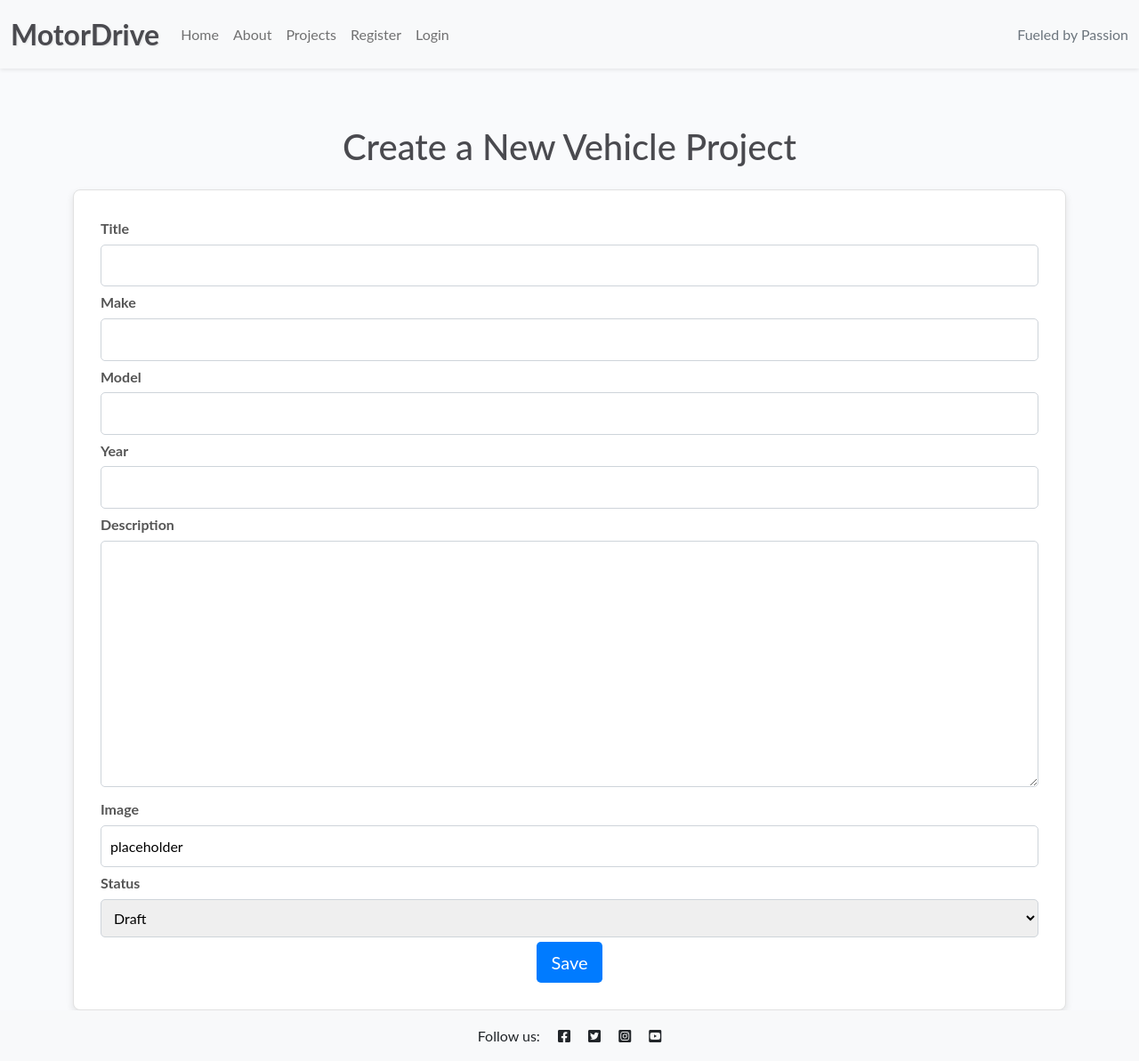
After one commit to rhoshan-d/django-blog, a Django app: page /vehicles-projects/create/ in a window 1280 px wide. The commit adds this page. Shown: the whole page at 89% size. Run offline with Django 4.2, Linux system fonts and the light colour scheme.

Commit message:
feat(ALOT of changes and style update. New project build page created)

```diff
--- /dev/null
+++ b/blog/templates/blog/project_form.html
@@ -0,0 +1,85 @@
+{% extends 'base.html' %}
+{% load static %}
+{% block content %}
+
+<main class="container mt-5">
+    <h1 class="mb-4 text-center">Create a New Vehicle Project</h1>
+    <form method="post" enctype="multipart/form-data" class="custom-form">
+        {% csrf_token %}
+
+        <div class="form-group">
+            {{ form.non_field_errors }}
+        </div>
+
+        {% for field in form %}
+            {% if field.name != 'slug' and field.name != 'owner' %}
+                <div class="form-group">
+                    <label for="{{ field.id_for_label }}">{{ field.label }}</label>
+                    {{ field }}
+                    <div class="text-danger">{{ field.errors }}</div>
+                </div>
+            {% endif %}
+        {% endfor %}
+
+        <div class="text-center">
+            <button type="submit" class="btn btn-primary btn-lg">Save</button>
+        </div>
+    </form>
+</main>
+
+<style>
+    .custom-form {
+        background-color: #ffffff;
+        border: 1px solid #e1e1e1;
+        padding: 30px;
+        border-radius: 8px;
+        box-shadow: 0 4px 8px rgba(0, 0, 0, 0.1);
+    }
+
+    .custom-form h1 {
+        font-family: 'Arial', sans-serif;
+        color: #333;
+    }
+
+    .form-group label {
+        font-weight: bold;
+        color: #555;
+        margin-bottom: 5px;
+    }
+
+    .form-group input,
+    .form-group select,
+    .form-group textarea {
+        border-radius: 5px;
+        border: 1px solid #ced4da;
+        padding: 10px;
+        transition: border-color 0.3s, box-shadow 0.3s;
+        width: 100%;
+        font-size: 1rem;
+    }
+
+    .form-group input:focus,
+    .form-group select:focus,
+    .form-group textarea:focus {
+        border-color: #007bff;
+        box-shadow: 0 0 5px rgba(0, 123, 255, 0.5);
+        outline: none;
+    }
+
+    .text-danger {
+        font-size: 0.9rem;
+        margin-top: 5px;
+    }
+
+    .btn-primary {
+        background-color: #007bff;
+        border: none;
+        transition: background-color 0.3s;
+    }
+
+    .btn-primary:hover {
+        background-color: #0056b3;
+    }
+</style>
+
+{% endblock %}
--- a/blog/urls.py
+++ b/blog/urls.py
@@ -2,10 +2,14 @@ from . import views
 from django.urls import path
 
 urlpatterns = [
+    path('vehicles-projects/', views.VehicleProjectList.as_view(), name='project_list'),
+    path('vehicles-projects/create/', views.VehicleProjectCreate.as_view(), name='project_create'),
+    path('vehicles-projects/<slug:slug>/', views.vehicle_project_detail, name='project_detail'),
+    path('vehicles-projects/<slug:slug>/edit/', views.VehicleProjectUpdate.as_view(), name='project_edit'),
+    path('vehicles-projects/<slug:slug>/delete/', views.VehicleProjectDelete.as_view(), name='project_delete'),
+
     path("", views.PostList.as_view(), name='home'),
     path('<slug:slug>/', views.post_detail, name='post_detail'),
-    path('<slug:slug>/edit_comment/<int:comment_id>',
-         views.comment_edit, name='comment_edit'),
-    path('<slug:slug>/delete_comment/<int:comment_id>',
-         views.comment_delete, name='comment_delete'),
+    path('<slug:slug>/edit_comment/<int:comment_id>', views.comment_edit, name='comment_edit'),
+    path('<slug:slug>/delete_comment/<int:comment_id>', views.comment_delete, name='comment_delete'),
 ]
--- a/blog/views.py
+++ b/blog/views.py
@@ -2,31 +2,19 @@ from django.shortcuts import render, get_object_or_404, reverse
 from django.views import generic
 from django.contrib import messages
 from django.http import HttpResponseRedirect
-from .models import Post, Comment
+from django.views import View
+from django.views.generic.edit import CreateView, UpdateView, DeleteView
+from django.urls import reverse_lazy
+from django.utils.text import slugify
+from .models import Post, Comment, VehicleProject
 from .forms import CommentForm
-
-# Create your views here.
 
 class PostList(generic.ListView):
     queryset = Post.objects.filter(status=1)
     template_name = "blog/index.html"
     paginate_by = 6
 
-
 def post_detail(request, slug):
-    """
-    Display an individual :model:`blog.Post`.
-
-    **Context**
-
-    ``post``
-        An instance of :model:`blog.Post`.
-
-    **Template:**
-
-    :template:`blog/post_detail.html`
-    """
-
     queryset = Post.objects.filter(status=1)
     post = get_object_or_404(queryset, slug=slug)
     comments = post.comments.all().order_by("-created_on")
@@ -39,32 +27,20 @@ def post_detail(request, slug):
             comment.author = request.user
             comment.post = post
             comment.save()
-            messages.add_message(request, messages.SUCCESS,
-            'Comment submitted and awaiting approval'
-            )
-    return render(
-        request,
-        "blog/post_detail.html",
-        {
-            "post": post,
-            "comments": comments,
-            "comment_count": comment_count,
-            "comment_form": comment_form,
-        },
-    )
-
+            messages.add_message(request, messages.SUCCESS, 'Comment submitted and awaiting approval')
+    return render(request, "blog/post_detail.html", {
+        "post": post,
+        "comments": comments,
+        "comment_count": comment_count,
+        "comment_form": comment_form,
+    })
 
 def comment_edit(request, slug, comment_id):
-    """
-    view to edit comments
-    """
     if request.method == "POST":
-
         queryset = Post.objects.filter(status=1)
         post = get_object_or_404(queryset, slug=slug)
         comment = get_object_or_404(Comment, pk=comment_id)
         comment_form = CommentForm(data=request.POST, instance=comment)
-
         if comment_form.is_valid() and comment.author == request.user:
             comment = comment_form.save(commit=False)
             comment.post = post
@@ -73,22 +49,51 @@ def comment_edit(request, slug, comment_id):
             messages.add_message(request, messages.SUCCESS, 'Comment Updated!')
         else:
             messages.add_message(request, messages.ERROR, 'Error updating comment!')
-
     return HttpResponseRedirect(reverse('post_detail', args=[slug]))
 
-
 def comment_delete(request, slug, comment_id):
-    """
-    view to delete comment
-    """
     queryset = Post.objects.filter(status=1)
     post = get_object_or_404(queryset, slug=slug)
     comment = get_object_or_404(Comment, pk=comment_id)
-
     if comment.author == request.user:
         comment.delete()
         messages.add_message(request, messages.SUCCESS, 'Comment deleted!')
     else:
         messages.add_message(request, messages.ERROR, 'You can only delete your own comments!')
+    return HttpResponseRedirect(reverse('post_detail', args=[slug]))
 
-    return HttpResponseRedirect(reverse('post_detail', args=[slug]))
+class VehicleProjectList(View):
+    def get(self, request):
+        projects = VehicleProject.objects.filter(status=1).order_by('-created_on')
+        return render(request, 'blog/project_list.html', {'projects': projects})
+
+
+def vehicle_project_detail(request, slug):
+    project = get_object_or_404(VehicleProject, slug=slug)
+    return render(request, 'blog/project_detail.html', {'project': project})
+
+class VehicleProjectCreate(CreateView):
+    model = VehicleProject
+    fields = ['title', 'make', 'model', 'year', 'description', 'vehicle_image', 'status']
+    template_name = 'blog/project_form.html'
+    success_url = reverse_lazy('project_list')
+
+    def form_valid(self, form):
+        form.instance.owner = self.request.user
+
+        title = form.cleaned_data.get('title')
+        form.instance.slug = slugify(title)
+        form.instance.status = 'published'
+
+        return super().form_valid(form)
+
+class VehicleProjectUpdate(UpdateView):
+    model = VehicleProject
+    fields = ['title', 'slug', 'owner', 'make', 'model', 'year', 'description', 'vehicle_image', 'status']
+    template_name = 'blog/project_form.html'
+    success_url = reverse_lazy('project_list')
+
+class VehicleProjectDelete(DeleteView):
+    model = VehicleProject
+    template_name = 'blog/project_confirm_delete.html'
+    success_url = reverse_lazy('project_list')
--- a/static/css/style.css
+++ b/static/css/style.css
@@ -1,12 +1,16 @@
 body {
     background-color: #F9FAFC;
+    font-family: 'Lato', sans-serif;
+    line-height: 1.6;
+    color: #4A4A4F;
+    margin: 0;
 }
 
 .brand {
-    font-family: Lato, sans-serif;
-    font-size: 1.4rem;
+    font-size: 2rem;
     font-weight: 700;
     color: #4A4A4F;
+    text-shadow: 1px 1px 2px rgba(0, 0, 0, 0.1);
 }
 
 .red-o {
--- a/templates/base.html
+++ b/templates/base.html
@@ -14,8 +14,7 @@
 
     <!-- Google Fonts CSS -->
     <link rel="preconnect" href="https://fonts.gstatic.com">
-    <link href="https://fonts.googleapis.com/css2?family=Roboto:wght@300&display=swap" rel="stylesheet">
-    <link href="https://fonts.googleapis.com/css2?family=Lato:wght@300;700&display=swap" rel="stylesheet">
+    <link href="https://fonts.googleapis.com/css2?family=Montserrat:wght@300;500;700&display=swap" rel="stylesheet">
 
     <!-- Font Awesome CSS -->
     <link rel="stylesheet" href="https://cdnjs.cloudflare.com/ajax/libs/font-awesome/5.15.3/css/all.min.css">
@@ -30,9 +29,11 @@
 <body class="d-flex flex-column h-100 main-bg">
 
     <!-- Navigation -->
-    <nav class="navbar navbar-expand-lg navbar-light bg-white">
+    <nav class="navbar navbar-expand-lg navbar-light bg-light shadow-sm">
         <div class="container-fluid">
-            <a class="navbar-brand" href="{% url 'home' %}"><span class="brand">m<span class="red-o">o</span>tor<span class="thin">|drive</span></span></a>
+            <a class="navbar-brand" href="{% url 'home' %}">
+                <span class="brand">Motor<span class="highlight">Drive</span></span>
+            </a>
 
             <button class="navbar-toggler" type="button" data-bs-toggle="collapse" data-bs-target="#navbarText"
                 aria-controls="navbarText" aria-expanded="false" aria-label="Toggle navigation">
@@ -41,12 +42,13 @@
             <div class="collapse navbar-collapse" id="navbarText">
                 <ul class="navbar-nav me-auto mb-2 mb-lg-0">
                     <li class="nav-item">
-                        <a class="nav-link {% if request.path == home_url %}active{% endif %}" aria-current="page"
-                        href="{% url 'home' %}">Home</a>
+                        <a class="nav-link {% if request.path == home_url %}active{% endif %}" aria-current="page" href="{% url 'home' %}">Home</a>
                     </li>
                     <li class="nav-item">
-                        <a class="nav-link {% if request.path == about_url %}active{%endif%}" aria-current="page" href="{% url 'about' %}"
-                          >About</a>
+                        <a class="nav-link {% if request.path == about_url %}active{% endif %}" aria-current="page" href="{% url 'about' %}">About</a>
+                    </li>
+                    <li class="nav-item">
+                        <a class="nav-link {% if request.path == '/vehicles-projects/' %}active{% endif %}" aria-current="page" href="{% url 'project_list' %}">Projects</a>
                     </li>
                     {% if user.is_authenticated %}
                     <li class="nav-item">
@@ -54,51 +56,45 @@
                     </li>
                     {% else %}
                     <li class="nav-item">
-                        <a class="nav-link {% if request.path == signup_url %}active{% endif %}" aria-current="page"
-                            href="{% url 'account_signup' %}">Register</a>
+                        <a class="nav-link {% if request.path == signup_url %}active{% endif %}" aria-current="page" href="{% url 'account_signup' %}">Register</a>
                     </li>
                     <li class="nav-item">
                         <a class="nav-link {% if request.path == login_url %}active{% endif %}" aria-current="page" href="{% url 'account_login' %}">Login</a>
                     </li>
                     {% endif %}
                 </ul>
+
                 <span class="navbar-text text-muted">
-                    adventures of a software developer
+                    Fueled by Passion
                 </span>
             </div>
         </div>
     </nav>
+
     <!-- displaying Django messages -->
-    <div class="container">
+    <div class="container mt-3">
         <div class="row">
             <div class="col-md-8 offset-md-2">
                 {% for message in messages %}
-            <div class="alert {{ message.tags }} alert-dismissible
-            fade show" id="msg" role="alert">
+                <div class="alert {{ message.tags }} alert-dismissible fade show" id="msg" role="alert">
                     {{ message | safe }}
-            <button type="button" class="btn-close"
-                data-bs-dismiss="alert" aria-label="Close"></button>
+                    <button type="button" class="btn-close" data-bs-dismiss="alert" aria-label="Close"></button>
                 </div>
                 {% endfor %}
             </div>
         </div>
     </div>
+
     <main class="flex-shrink-0 main-bg">
-
         {% block content %}
         <!-- Content Goes here -->
         {% endblock content %}
-
     </main>
 
     <!-- Footer -->
-    <footer class="footer mt-auto py-3 dark-bg">
-        <p class="m-0 text-center text-white">
-            {% block copyright %}
-                Made by Code Instituters
-            {% endblock copyright %}
-        </p>
-        <p class="m-0 text-center text-white">Follow us: <i class="fab fa-facebook-square ms-3"></i>
+    <footer class="footer mt-auto py-3 bg-light text-dark">
+        <p class="m-0 text-center">Follow us:
+            <i class="fab fa-facebook-square ms-3"></i>
             <i class="fab fa-twitter-square ms-3"></i>
             <i class="fab fa-instagram-square ms-3"></i>
             <i class="fab fa-youtube-square ms-3"></i>
```
Also changed, not shown: other parts of static/css/style.css (+195 -3 lines), about/templates/about/about.html (+5 -7 lines), blog/admin.py (+9 -2 lines), blog/models.py (+22 -0 lines), blog/templates/blog/index.html (+4 -8 lines), blog/templates/blog/project_detail.html (added, +41 -0 lines), blog/templates/blog/project_list.html (added, +44 -0 lines), blog/templates/blog/vehicle_project_detail.html (added, +9 -0 lines), blog/templates/blog/vehicle_projects.html (added, +13 -0 lines), blog/migrations/0003_vehicleproject.py (added), static/images/default.jpg, static/images/nobody.jpg. Lines whose indentation alone changed are shown as unchanged.
